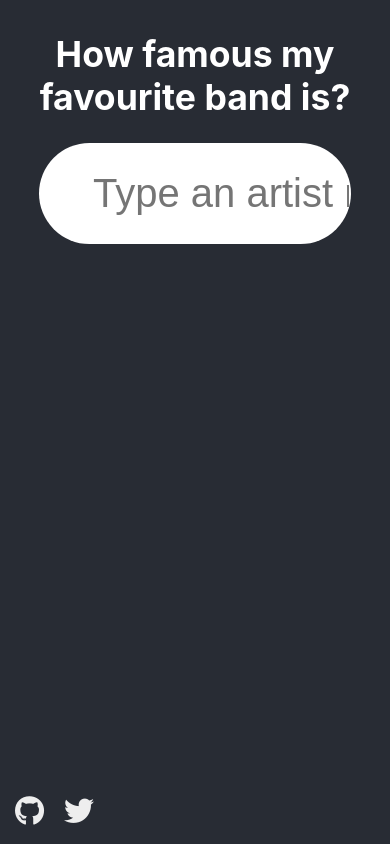
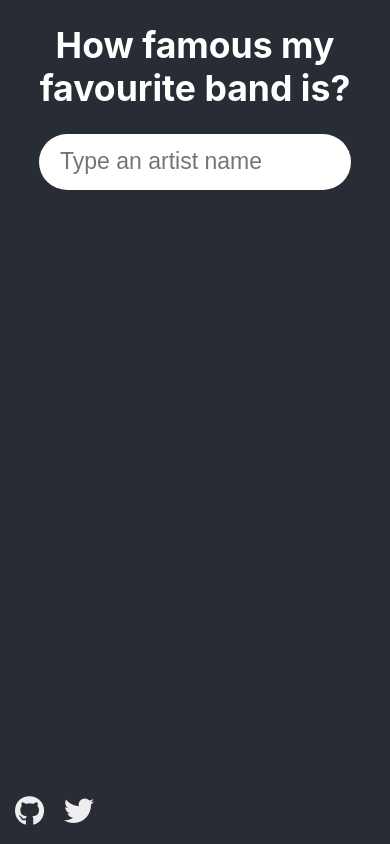
Before and after one commit to Jefferson227/how-famous, a React (Create React App) app: page / in a window 390 px wide. Built offline with nearby package versions, Linux system fonts and the light colour scheme.

Commit message:
Make the layout responsive

```diff
--- a/src/components/Artist/Artist.js
+++ b/src/components/Artist/Artist.js
@@ -1,6 +1,7 @@
 import React from "react";
 import { Link } from "react-router-dom";
 import "./Artist.css";
+import "./ArtistResponsive.css";
 
 const getDetailsUri = (name, id) => {
   return {
--- /dev/null
+++ b/src/components/Artist/ArtistResponsive.css
@@ -0,0 +1,5 @@
+@media only screen and (max-width: 768px) {
+  .Artist {
+    width: 80%;
+  }
+}
--- a/src/components/ArtistDetails/ArtistDetails.js
+++ b/src/components/ArtistDetails/ArtistDetails.js
@@ -1,6 +1,7 @@
 import React from "react";
 import { Link } from "react-router-dom";
 import "./ArtistDetails.css";
+import "./ArtistDetailsResponsive.css";
 import { getCities } from "../../services";
 import numeral from "numeral";
 import Credits from "../Credits/Credits";
--- /dev/null
+++ b/src/components/ArtistDetails/ArtistDetailsResponsive.css
@@ -0,0 +1,5 @@
+@media only screen and (max-width: 768px) {
+  .Details .Location {
+    width: 70%;
+  }
+}
--- a/src/components/Search/Search.css
+++ b/src/components/Search/Search.css
@@ -9,7 +9,6 @@ html {
 
 .Search-header {
   /* min-height: 100vh; */
-  min-height: 30vh;
   display: flex;
   flex-direction: column;
   align-items: center;
--- a/src/components/Search/Search.js
+++ b/src/components/Search/Search.js
@@ -3,6 +3,7 @@ import Artist from "../Artist/Artist";
 import Credits from "../Credits/Credits";
 import { getArtists } from "../../services";
 import "./Search.css";
+import "./SearchResponsive.css";
 
 class Search extends React.Component {
   constructor() {
@@ -69,12 +70,15 @@ class Search extends React.Component {
       <div className="Search">
         <header className="Search-header">
           <h1>How famous my favourite band is?</h1>
+        </header>
+
+        <section>
           <input
             className="Input-search"
             placeholder="Type an artist name"
             onChange={this.searchArtist}
           />
-        </header>
+        </section>
 
         <section className="Artists">
           {this.state.artists.length
--- /dev/null
+++ b/src/components/Search/SearchResponsive.css
@@ -0,0 +1,11 @@
+@media only screen and (max-width: 768px) {
+  .Search-header {
+    margin: 0 26px;
+  }
+
+  .Input-search {
+    padding-left: 21px;
+    font-size: 23px;
+    height: 56px;
+  }
+}
```
